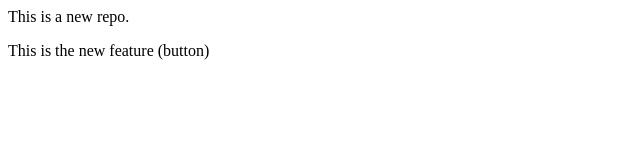
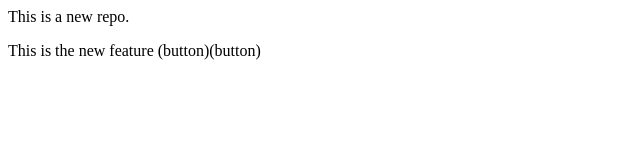
Before and after one commit to sumatitripathi1999/localrepo, a plain HTML site: page index.html in a window 1280 px wide. Shown: the full height of the page, 0-640 px from the left. Drawn offline with Linux system fonts and the light colour scheme.

Commit message:
add 1 more button

```diff
--- a/index.html
+++ b/index.html
@@ -3,5 +3,5 @@
 </p>
 
 <p>
-    This is the new feature (button)
+    This is the new feature (button)(button)
 </p>
```
